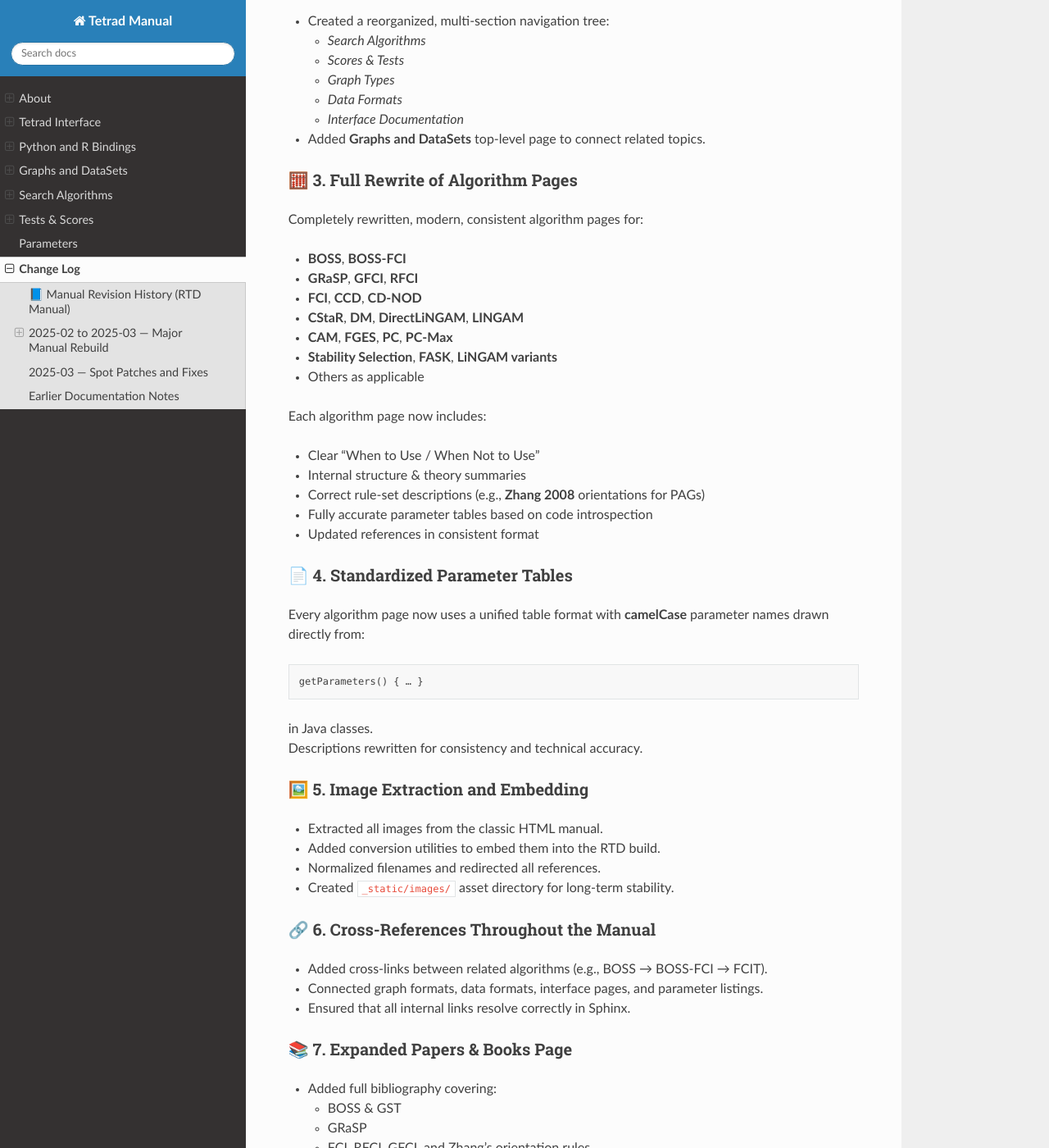
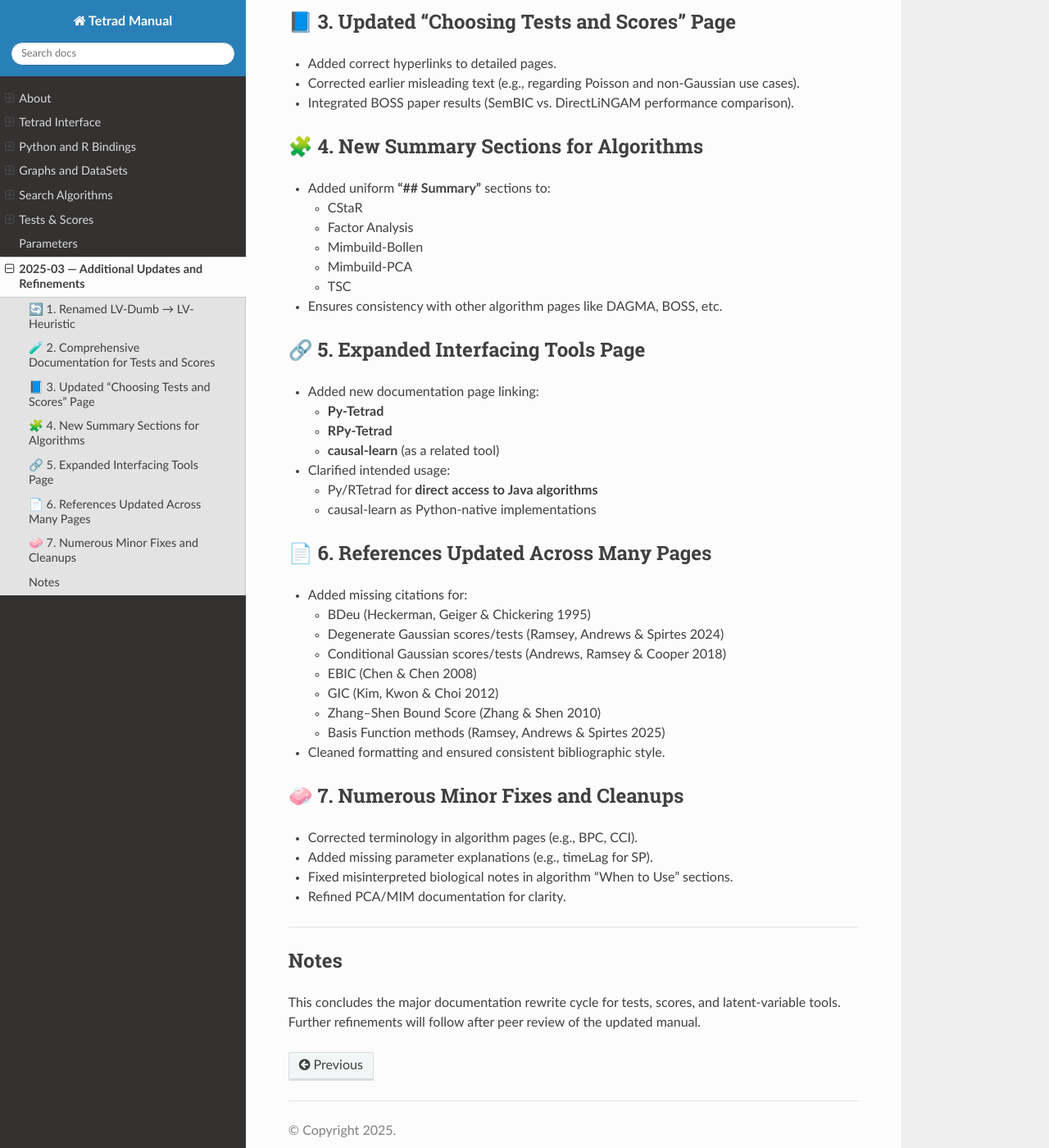
Before and after one commit to cmu-phil/tetrad-manual-rtd, a Sphinx documentation site: the page built from docs/changelog.md, in a window 1280 px wide and 1400 px high, scrolled down 767 px. Shown: the whole window at 82% size. Built offline with Sphinx 7.4.7 and the Read the Docs theme 3.1.0, drawn with Linux system fonts in a browser that asks for light colours; some of the changed text lies outside the part shown.

Commit message:
Refine and expand documentation:
- Renamed `LV-Dumb` to `LV-Heuristic` across manual, algorithm catalog, and internal references for clarity and professionalism.
- Added comprehensive test and score documentation, including full parameter tables, updated references, and expanded usage guidance.
- Introduced summary sections for algorithms like `CStaR`, `Factor Analysis`, and others to improve navigation and consistency.
- Expanded documentation for Python and R bindings, clarifying usage scenarios and integrations with related tools.
- Implemented numerous formatting fixes, terminology updates, and citation corrections across pages for consistency and readability.
- Finalized updates for tests, scores, and latent-variable tools documentation to conclude current revision cycle.

````diff
--- a/docs/changelog.md
+++ b/docs/changelog.md
@@ -1,126 +1,69 @@
-# Change Log
+## 2025-03 — Additional Updates and Refinements
 
-This page summarizes **documentation-only changes** to the
-**Tetrad ReadTheDocs Manual**.
-Software-level release notes remain on GitHub:
+### 🔄 1. Renamed LV-Dumb → LV-Heuristic
+- Updated the algorithm name throughout:
+    - RTD manual
+    - Code documentation
+    - Algorithm catalog
+    - Internal references (e.g., BOSS-FCI, searches involving LV methods)
+- Chosen to reflect a clearer, more professional name (following discussion with Peter and Bryan).
 
-👉 **Tetrad Releases (official version history)**
-https://github.com/cmu-phil/tetrad/releases
+### 🧪 2. Comprehensive Documentation for Tests and Scores
+- Added **full individual pages** for every test and score in Tetrad:
+    - FisherZ, CCI, KCI, G², χ²
+    - All BIC and likelihood-ratio scores (SEM BIC, Degenerate Gaussian BIC/LRT, Conditional Gaussian, MVP, EBIC, GIC, etc.)
+    - New Basis-Function Tests & Scores (BF-BIC, BF-LRT)
+    - Poisson Prior Score & Poisson BIC Test
+    - Zhang–Shen Bound Score
+    - Probabilistic Test
+- Each page now includes:
+    - Accurate **parameter tables** generated from `getParameters()`
+    - Clean references (JMLR, arXiv, classic literature)
+    - Updated descriptions consistent with modern Tetrad usage
+    - Notes on when the test/score should or should not be used
+
+### 📘 3. Updated "Choosing Tests and Scores" Page
+- Added correct hyperlinks to detailed pages.
+- Corrected earlier misleading text (e.g., regarding Poisson and non-Gaussian use cases).
+- Integrated BOSS paper results (SemBIC vs. DirectLiNGAM performance comparison).
+
+### 🧩 4. New Summary Sections for Algorithms
+- Added uniform **“## Summary”** sections to:
+    - CStaR
+    - Factor Analysis
+    - Mimbuild-Bollen
+    - Mimbuild-PCA
+    - TSC
+- Ensures consistency with other algorithm pages like DAGMA, BOSS, etc.
+
+### 🔗 5. Expanded Interfacing Tools Page
+- Added new documentation page linking:
+    - **Py-Tetrad**
+    - **RPy-Tetrad**
+    - **causal-learn** (as a related tool)
+- Clarified intended usage:
+    - Py/RTetrad for **direct access to Java algorithms**
+    - causal-learn as Python-native implementations
+
+### 📄 6. References Updated Across Many Pages
+- Added missing citations for:
+    - BDeu (Heckerman, Geiger & Chickering 1995)
+    - Degenerate Gaussian scores/tests (Ramsey, Andrews & Spirtes 2024)
+    - Conditional Gaussian scores/tests (Andrews, Ramsey & Cooper 2018)
+    - EBIC (Chen & Chen 2008)
+    - GIC (Kim, Kwon & Choi 2012)
+    - Zhang–Shen Bound Score (Zhang & Shen 2010)
+    - Basis Function methods (Ramsey, Andrews & Spirtes 2025)
+- Cleaned formatting and ensured consistent bibliographic style.
+
+### 🧼 7. Numerous Minor Fixes and Cleanups
+- Corrected terminology in algorithm pages (e.g., BPC, CCI).
+- Added missing parameter explanations (e.g., timeLag for SP).
+- Fixed misinterpreted biological notes in algorithm “When to Use” sections.
+- Refined PCA/MIM documentation for clarity.
 
 ---
 
-## 📘 Manual Revision History (RTD Manual)
-
-## 2025-02 to 2025-03 — Major Manual Rebuild
-
-A complete modernization and restructuring of the Tetrad manual:
-
-### 🔧 1. Migration from “Classic Manual” to RTD (MyST Markdown)
-- Converted the entire older single-HTML “classic manual” into:
-    - Modular **MyST Markdown** pages
-    - Clean folder structure
-    - ReST-compatible images and cross-references
-- Removed outdated or redundant content, with pointers to the classic manual when historically relevant.
-
-### 🧭 2. New Sidebar & Navigation Layout
-- Created a reorganized, multi-section navigation tree:
-    - *Search Algorithms*
-    - *Scores & Tests*
-    - *Graph Types*
-    - *Data Formats*
-    - *Interface Documentation*
-- Added **Graphs and DataSets** top-level page to connect related topics.
-
-### 🧮 3. Full Rewrite of Algorithm Pages
-Completely rewritten, modern, consistent algorithm pages for:
-
-- **BOSS**, **BOSS-FCI**
-- **GRaSP**, **GFCI**, **RFCI**
-- **FCI**, **CCD**, **CD-NOD**
-- **CStaR**, **DM**, **DirectLiNGAM**, **LINGAM**
-- **CAM**, **FGES**, **PC**, **PC-Max**
-- **Stability Selection**, **FASK**, **LiNGAM variants**
-- Others as applicable
-
-Each algorithm page now includes:
-
-- Clear “When to Use / When Not to Use”
-- Internal structure & theory summaries
-- Correct rule-set descriptions (e.g., **Zhang 2008** orientations for PAGs)
-- Fully accurate parameter tables based on code introspection
-- Updated references in consistent format
-
-### 📄 4. Standardized Parameter Tables
-Every algorithm page now uses a unified table format with **camelCase** parameter names drawn directly from:
-
-```
-getParameters() { … }
-```
-
-in Java classes.
-Descriptions rewritten for consistency and technical accuracy.
-
-### 🖼️ 5. Image Extraction and Embedding
-- Extracted all images from the classic HTML manual.
-- Added conversion utilities to embed them into the RTD build.
-- Normalized filenames and redirected all references.
-- Created `_static/images/` asset directory for long-term stability.
-
-### 🔗 6. Cross-References Throughout the Manual
-- Added cross-links between related algorithms (e.g., BOSS → BOSS-FCI → FCIT).
-- Connected graph formats, data formats, interface pages, and parameter listings.
-- Ensured that all internal links resolve correctly in Sphinx.
-
-### 📚 7. Expanded Papers & Books Page
-- Added full bibliography covering:
-    - BOSS & GST
-    - GRaSP
-    - FCI, RFCI, GFCI, and Zhang’s orientation rules
-    - DM (latent-spring interpretation)
-    - DirectLiNGAM
-    - CD-NOD
-    - Stability selection
-    - High-dimensional consistency
-    - Classic works (CPS, Meek 1995, etc.)
-- Organized alphabetically by first author.
-
-### 🧑‍🤝‍🧑 8. Updated About & Contributors Pages
-- Revised **About** to describe the modern Tetrad platform.
-- Updated **Contributors** to reflect both the historical team and contemporary maintainers.
-- Added explicit mention of the Py-Tetrad / RPy-Tetrad ecosystem and cross-language integration.
-
-### 🧪 9. Added Missing GUI Documentation
-Several parts of the GUI (added over the last few years) lacked documentation.
-Pages now include:
-
-- Updated screenshots
-- Clear descriptions of new features
-- Corrected or replaced outdated claims
-
-### 🧹 10. Cleanup & Modernization
-- Removed obsolete algorithm descriptions superseded by modern methods.
-- Removed multi-page outdated guidance now superseded by RTD pages.
-- Removed deprecated stats guidance, legacy implementation details, and unmaintained scripts.
-- Added prominent, emphasized links to the RTD manual in places where the classic manual formerly held technical content.
-
----
-
-## 2025-03 — Spot Patches and Fixes
-
-- Corrected BOSS “When to Use” section (dense-graph handling).
-- Corrected BOSS-FCI orientation description (now explicitly **Zhang-style**, not Meek).
-- Rewrote CD-NOD and CCD parameter tables using actual `Params.*` definitions.
-- Fixed math markup on the FCI page so that Sphinx can render it correctly (no LaTeX blocks).
-- Fixed several pages with unbroken text blocks by splitting into smaller sections.
-- Restored missing images for several “box” pages.
-- Created boxed-out content pages (Option D) for long conceptual sections such as estimator boxes and parametric model summaries.
-- Ensured all algorithm pages pass link-checking in Sphinx.
-
----
-
-## Earlier Documentation Notes
-Any documentation changes prior to 2025 were partially reflected in scattered internal files and are not reproduced here. The RTD manual supersedes all earlier documentation.
-
----
-
-If you notice pages that still reflect outdated implementations or missing GUI features, please open an issue or send a request — the manual is under active revision.
+### Notes
+This concludes the major documentation rewrite cycle for tests, scores, and latent-variable tools.
+Further refinements will follow after peer review of the updated manual.
````
